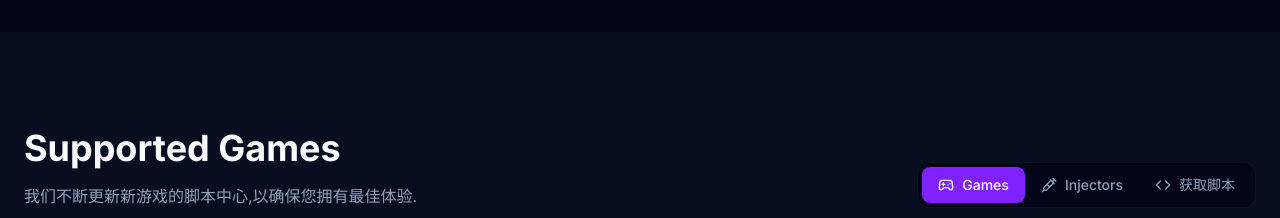
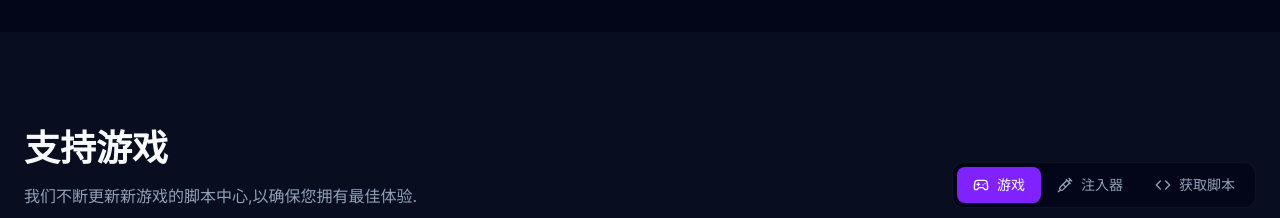
Before and after one commit to oicx7154/Re.io, a React (Vite) app: page / in a window 1280 px wide. Shown: the part 1540-1758 px from the top of the page. Built offline with nearby package versions, Linux system fonts and the light colour scheme.

Commit message:
Update ContentHub.tsx

```diff
--- a/src/components/ContentHub.tsx
+++ b/src/components/ContentHub.tsx
@@ -35,7 +35,7 @@ export const ContentHub = () => {
         <div className="flex flex-col md:flex-row md:items-end justify-between mb-12 gap-6">
           <div>
             <h2 className="text-3xl md:text-4xl font-bold mb-4">
-              {activeTab === 'games' ? 'Supported Games' : activeTab === 'injectors' ? 'Recommended Injectors' : 'Get the Script'}
+              {activeTab === 'games' ? '支持游戏' : activeTab === 'injectors' ? '获取注入器' : '获取脚本'}
             </h2>
             <p className="text-slate-400 max-w-xl">
               {activeTab === 'games'
@@ -61,7 +61,7 @@ export const ContentHub = () => {
                 />
               )}
               <span className="relative z-10 flex items-center gap-2">
-                <Gamepad2 className="w-4 h-4" /> Games
+                <Gamepad2 className="w-4 h-4" /> 游戏
               </span>
             </button>
             <button
@@ -78,7 +78,7 @@ export const ContentHub = () => {
                 />
               )}
               <span className="relative z-10 flex items-center gap-2">
-                <Syringe className="w-4 h-4" /> Injectors
+                <Syringe className="w-4 h-4" /> 注入器
               </span>
             </button>
             <button
```
